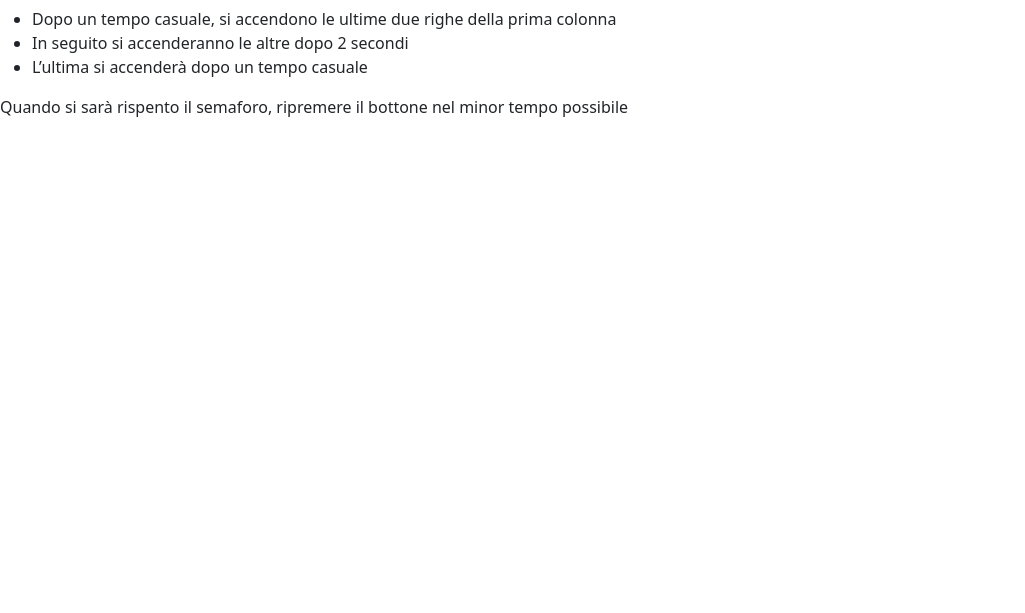
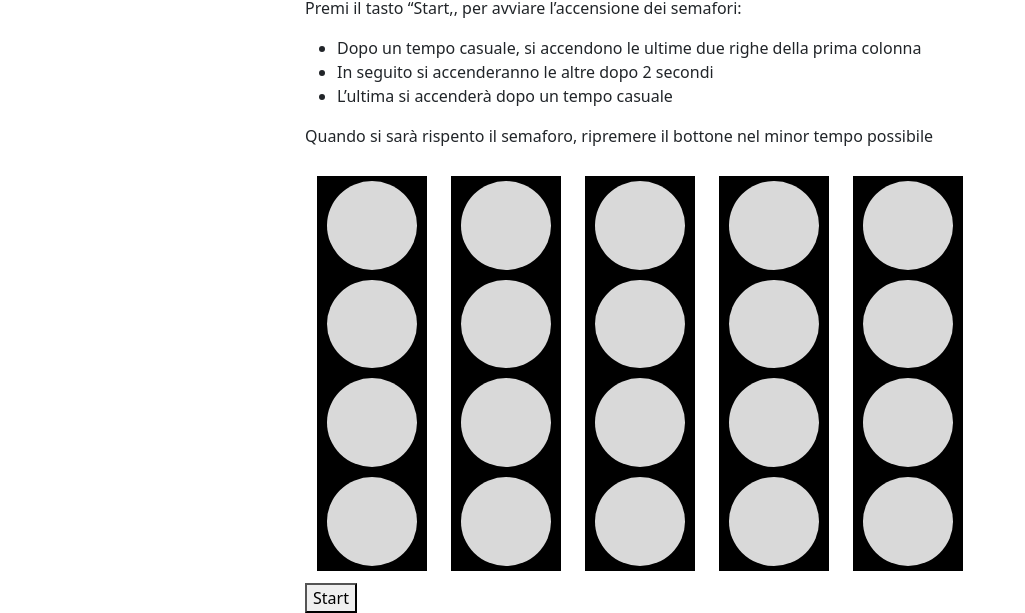
Before and after one commit to antoniolac/F1-time, a plain HTML site: page index.html in a window 1280 px wide. Shown: the part 256-869 px from the top of the page, without its empty margins (0-1025 px from the left). Before the commit the page ends 800 px from the top, so only its background shows below. Drawn offline with nearby package versions, Linux system fonts and the light colour scheme; a web font is replaced by a local one.

Commit message:
add semaforo

```diff
--- a/index.html
+++ b/index.html
@@ -8,14 +8,15 @@
     <link rel="stylesheet" href="static/css/index.css">
 </head>
 <body>
+    <div class="hero d-flex flex-column justify-content-center align-items-center">
         <header class="d-flex flex-column justify-content-center align-items-center">
             <figure class="logo">
-            <img src="static/images/F1-logo.png" alt="">
+                <a href="https://www.formula1.com/" target="_blank"><img src="static/images/F1-logo.png" alt=""></a>
             </figure>
-        <h1 class="bakbak-one-regular-64">Test dei riflessi F1</h1>
+            <h1 class="bakbak-one-regular fs-64">Test dei riflessi F1</h1>
         </header>
         <main>
-        <div class="regole">
+            <section class="regole">
                 <p>Premi il tasto “Start,, per avviare l’accensione dei semafori:</p>
                 <ul>
                     <li>Dopo un tempo casuale, si accendono le ultime due righe della prima colonna</li>
@@ -23,8 +24,43 @@
                     <li>L’ultima si accenderà dopo un tempo casuale</li>
                 </ul>
                 <p>Quando si sarà rispento il semaforo, ripremere il bottone nel minor tempo possibile</p>
+            </section>
+            <div class="semaforo d-flex flex-row justify-content-center align-items-center">
+                <div class="black-box">
+                    <div class="light-gray transition"></div>
+                    <div class="light-gray transition"></div>
+                    <div class="light-gray transition"></div>
+                    <div class="light-gray transition"></div>
                 </div>
+                <div class="black-box">
+                    <div class="light-gray transition"></div>
+                    <div class="light-gray transition"></div>
+                    <div class="light-gray"></div>
+                    <div class="light-gray"></div>
+                </div>
+                <div class="black-box">
+                    <div class="light-gray transition"></div>
+                    <div class="light-gray transition"></div>
+                    <div class="light-gray transition"></div>
+                    <div class="light-gray transition"></div>
+                </div>
+                <div class="black-box">
+                    <div class="light-gray transition"></div>
+                    <div class="light-gray transition"></div>
+                    <div class="light-gray transition"></div>
+                    <div class="light-gray transition"></div>
+                </div>
+                <div class="black-box">
+                    <div class="light-gray transition"></div>
+                    <div class="light-gray transition"></div>
+                    <div class="light-gray transition"></div>
+                    <div class="light-gray transition"></div>
+                </div>
+            </div>
+            <section>
+                <button>Start</button>
+            </section>
         </main>
-
+    </div>
 </body>
 </html>
--- /dev/null
+++ b/static/css/black-box.css
@@ -0,0 +1,10 @@
+.black-box{
+    display: flex;
+    flex-direction: column;
+    justify-content: center;
+    align-items: center;
+    width: 110px;
+    height: 395px;
+    background-color: black;
+    margin: 12px;
+}
--- a/static/css/commons.css
+++ b/static/css/commons.css
@@ -1,16 +1,20 @@
 @import url('https://fonts.googleapis.com/css2?family=Bakbak+One&display=swap');
 
-.bakbak-one-regular-64 {
+.bakbak-one-regular{
     font-family: "Bakbak One", sans-serif;
     font-weight: 400;
     font-style: normal;
     line-break: 1;
+}
+
+.fs-64{
     font-size: 64px;
 }
-.bakbak-one-regular-20 {
-    font-family: "Bakbak One", sans-serif;
-    font-weight: 400;
-    font-style: normal;
-    line-break: 1;
+
+.fs-20{
     font-size: 20px;
 }
+
+.h100vh{
+    height: 100vh;
+}
--- a/static/css/index.css
+++ b/static/css/index.css
@@ -1 +1,9 @@
 @import "logo.css";
+@import "commons.css";
+@import "black-box.css";
+@import "light.css";
+
+body{
+    margin: 0;
+    padding: 0;
+}
--- /dev/null
+++ b/static/css/light.css
@@ -0,0 +1,19 @@
+.light-gray{
+    width: 90px;
+    height: 90px;
+    border-radius: 50%;
+    margin: 5px;
+    background-color: #D9D9D9;
+}
+
+.light-red{
+    width: 90px;
+    height: 90px;
+    border-radius: 50%;
+    margin: 5px;
+    background-color: #F00;
+}
+
+.transition{
+    transition: all 2s;
+}
```
Lines whose indentation alone changed are shown as unchanged.
